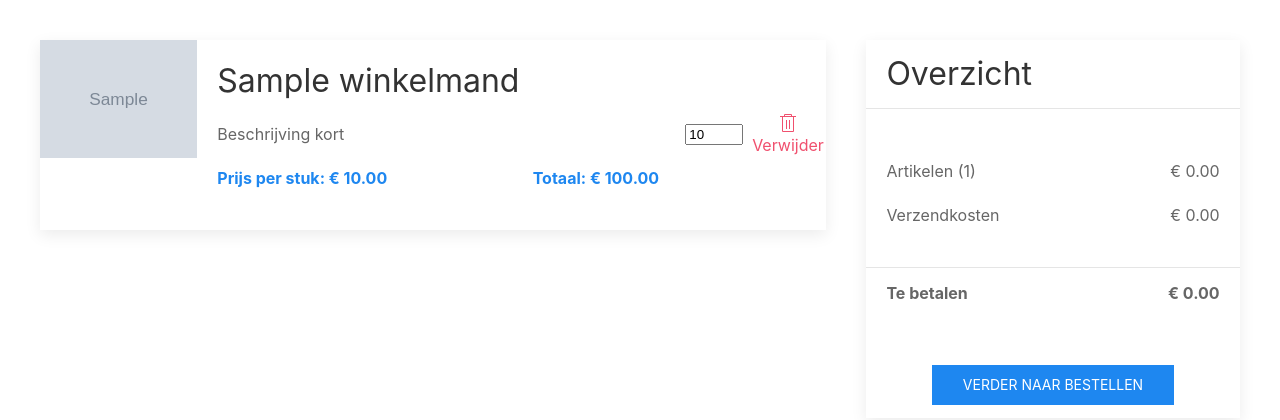
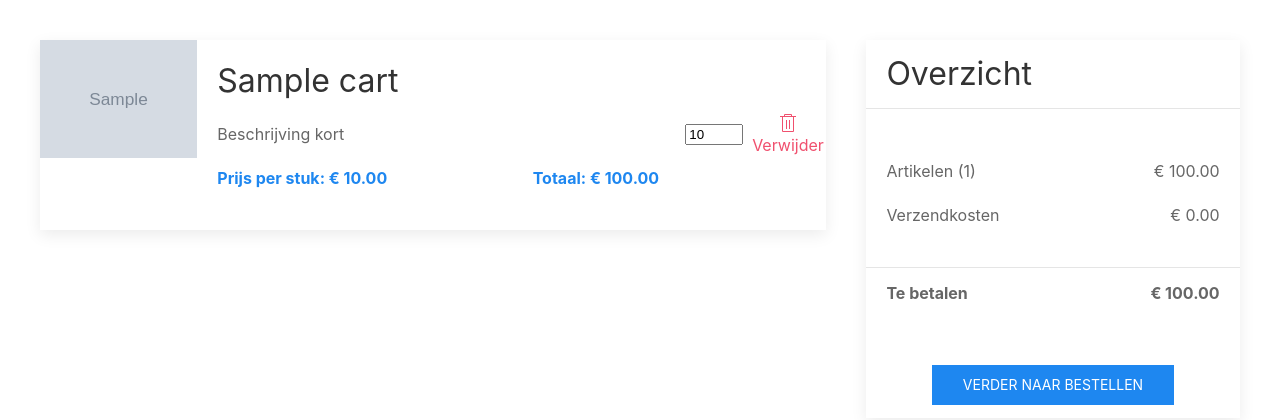
Before and after one commit to Renzoju/Webshop-, a PHP site: page /cart.php in a window 1280 px wide; the page is wider, and only the part inside the window is pictured. Shown: the part 150-570 px from the top of that part. Run offline with PHP 8.4, Linux system fonts and the light colour scheme; tables that the repository leaves empty or names only in its code hold one stand-in row (values such as "Sample post"); grey boxes marked "Sample" are stand-in pictures; data that the repository does not hold is empty; some libraries are stand-ins or nearby versions.

Commit message:
little bug fixed

```diff
--- a/dev/cart.php
+++ b/dev/cart.php
@@ -5,13 +5,13 @@ include_once("templates/head.inc.php");
 $pdo = new PDO('mysql:host=localhost;dbname=gymwebshop', 'root', '');
 
 // Stap 2: Winkelmandje ophalen
-$stmt = $pdo->prepare("SELECT * FROM winkelmand");
+$stmt = $pdo->prepare("SELECT * FROM cart");
 $stmt->execute();
-$cart_items = $stmt->fetchAll(PDO::FETCH_OBJ);
+$cart_item = $stmt->fetchAll(PDO::FETCH_OBJ);
 
 // Stap 3: Totaalprijs berekenen
 $total = 0;
-foreach ($cart_items as $item) {
+foreach ($cart_item as $item) {
     $total += $item->price * $item->amount;
 }
 ?>
@@ -19,7 +19,7 @@ foreach ($cart_items as $item) {
 <main class="uk-container uk-padding">
     <div class="uk-grid">
         <section class="uk-width-2-3 uk-flex uk-flex-column uk-cart-gap">
-            <?php foreach($cart_items as $cart_item): ?>
+            <?php foreach($cart_item as $cart_item): ?>
             <div class="uk-card-default uk-card-small uk-flex uk-flex-between">
                 <div class="uk-card-media-left uk-width-1-5">
                     <img src="img/<?= htmlspecialchars($cart_item->image) ?>" alt="<?= htmlspecialchars($cart_item->product_name) ?>" class="product-image uk-align-center">
@@ -56,8 +56,8 @@ foreach ($cart_items as $item) {
                 </div>
                 <div class="uk-card-body">
                     <div class="uk-flex uk-flex-between uk-flex-middle">
-                        <p class="uk-width-1-2">Artikelen (<?= count($cart_items) ?>)</p>
-                        <p class="uk-width-1-2 uk-margin-remove-top uk-text-right">&euro; <?= sprintf("%.2f", $totaal) ?></p>
+                        <p class="uk-width-1-2">Artikelen (<?= count($cart_item) ?>)</p>
+                        <p class="uk-width-1-2 uk-margin-remove-top uk-text-right">&euro; <?= sprintf("%.2f", $total) ?></p>
                     </div>
                     <div class="uk-flex uk-flex-between uk-flex-middle">
                         <p class="uk-width-1-2">Verzendkosten</p>
@@ -67,7 +67,7 @@ foreach ($cart_items as $item) {
                 <div class="uk-card-footer">
                     <div class="uk-flex uk-flex-between uk-flex-middle">
                         <p class="uk-width-1-2 uk-text-bold">Te betalen</p>
-                        <p class="uk-width-1-2 uk-margin-remove-top uk-text-right uk-text-bold">&euro; <?= sprintf("%.2f", $totaal) ?></p>
+                        <p class="uk-width-1-2 uk-margin-remove-top uk-text-right uk-text-bold">&euro; <?= sprintf("%.2f", $total) ?></p>
                     </div>
                     <div class="uk-flex uk-flex-1 uk-flex-middle uk-flex-center uk-margin-medium-top">
                         <a href="order.html" class="uk-button uk-button-primary">
```
